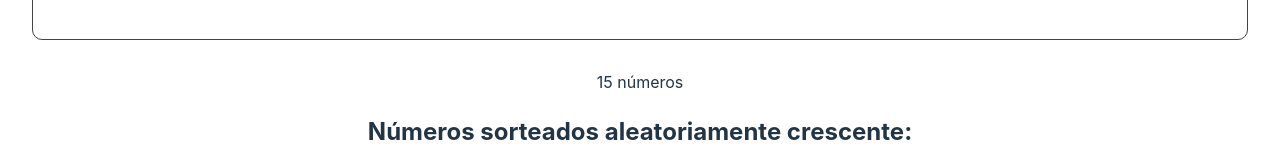
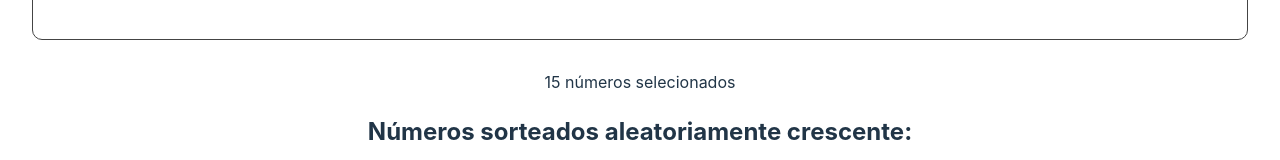
Before and after one commit to philipeoliveira/palpite-feito, a React (Vite) app: page / in a window 1280 px wide. Shown: the part 523-683 px from the top of the page. Built offline with nearby package versions, Linux system fonts and the light colour scheme.

Commit message:
Rename and refactor isSelectedNumbersPlural component

```diff
--- a/src/components/Bet.tsx
+++ b/src/components/Bet.tsx
@@ -3,7 +3,7 @@ import { useState, useEffect } from 'react';
 import { generateAvailableNumbersForBet } from '../utils/generateAvailableNumbersForBet';
 import { generateBet } from '../utils/generateBet';
 import sortNumbersAscending from '../utils/sortNumbersAscending';
-import { isSelectedNumberPlural } from '../utils/isSelectedNumberPlural';
+import { isSelectedNumbersPlural } from '../utils/isSelectedNumbersPlural';
 
 export function Bet() {
    const [randonBet, setRandonBet] = useState<string[]>([]);
@@ -55,7 +55,7 @@ export function Bet() {
             ))}
          </form>
 
-         <div>{isSelectedNumberPlural(selectedNumbers.length)}</div>
+         <div>{isSelectedNumbersPlural(selectedNumbers.length)}</div>
 
          <h2>Números sorteados aleatoriamente crescente:</h2>
          <div>
--- a/src/utils/isSelectedNumberPlural.ts
+++ /dev/null
@@ -1,14 +0,0 @@
-/**
- * @description Adiciona a palavra "número" no singular ou  plural.
- * @param {number} num Number -> Número de referência para adicionar a palavra "número" no singular ou plural.
- * @return {string} String -> Texto com o número precedido da palavra "número" no singular ou plural.
- * @example
- * // Se o número 20 for recebido como argumento da função:
- * const text = pluralizeNumber("20");
- * console.log(text);
- * // Resultado esperado: "20 números"
- */
-
-export function isSelectedNumberPlural(num: number): string {
-   return num + ' número' + (num != 1 ? 's' : '');
-}
--- /dev/null
+++ b/src/utils/isSelectedNumbersPlural.ts
@@ -0,0 +1,15 @@
+/**
+ * @description Verifica se às palavras "número selecionado" devem estar no singular ou plural.
+ * @param {number} num Number -> Número de referência para verificar o plural das palavras
+ * @return {string} String -> Texto no singular ou plural precedido do número de referência.
+ * @example
+ * // Se o número 20 for recebido como argumento da função:
+ * const text = isSelectedNumbersPlural("20");
+ * console.log(text);
+ * // Resultado esperado: "20 números selecionados"
+ */
+
+export function isSelectedNumbersPlural(num: number): string {
+   const isPlural = num === 1 ? '' : 's';
+   return `${num} número${isPlural} selecionado${isPlural}`;
+}
```
